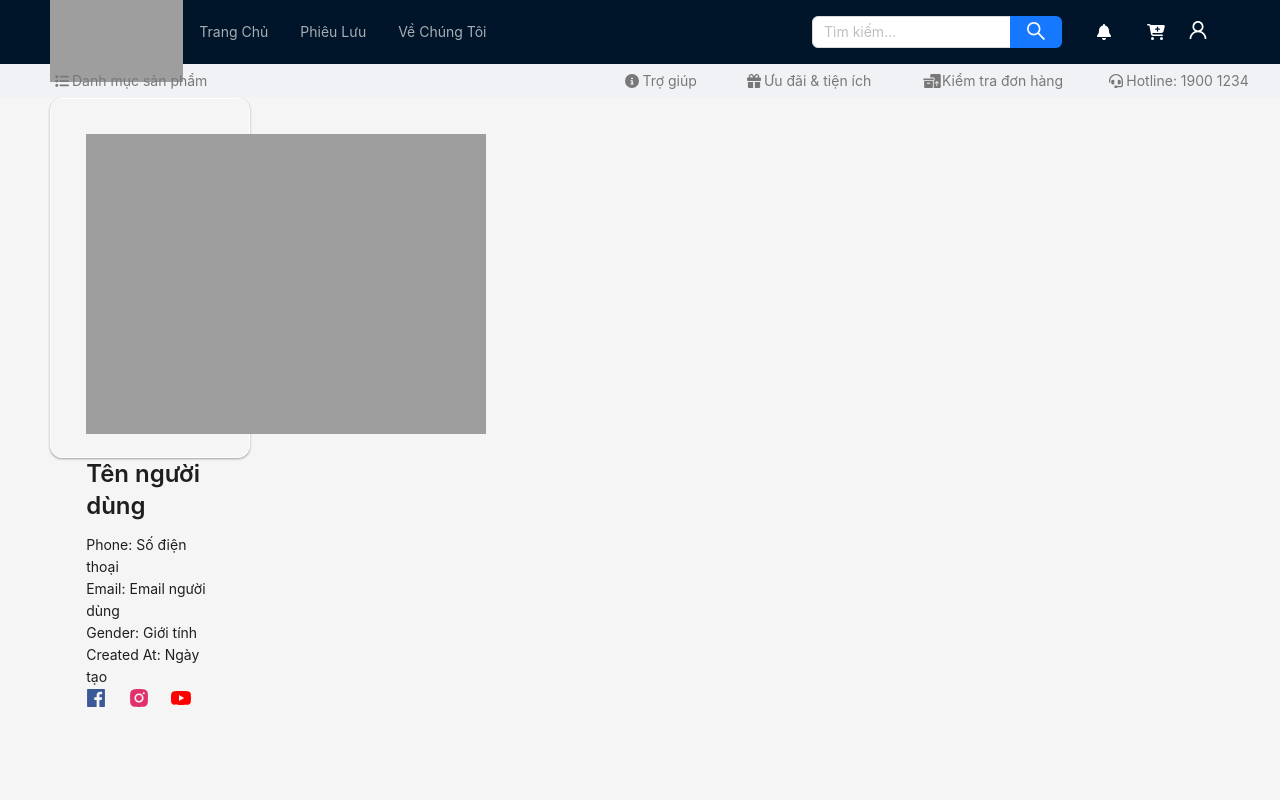
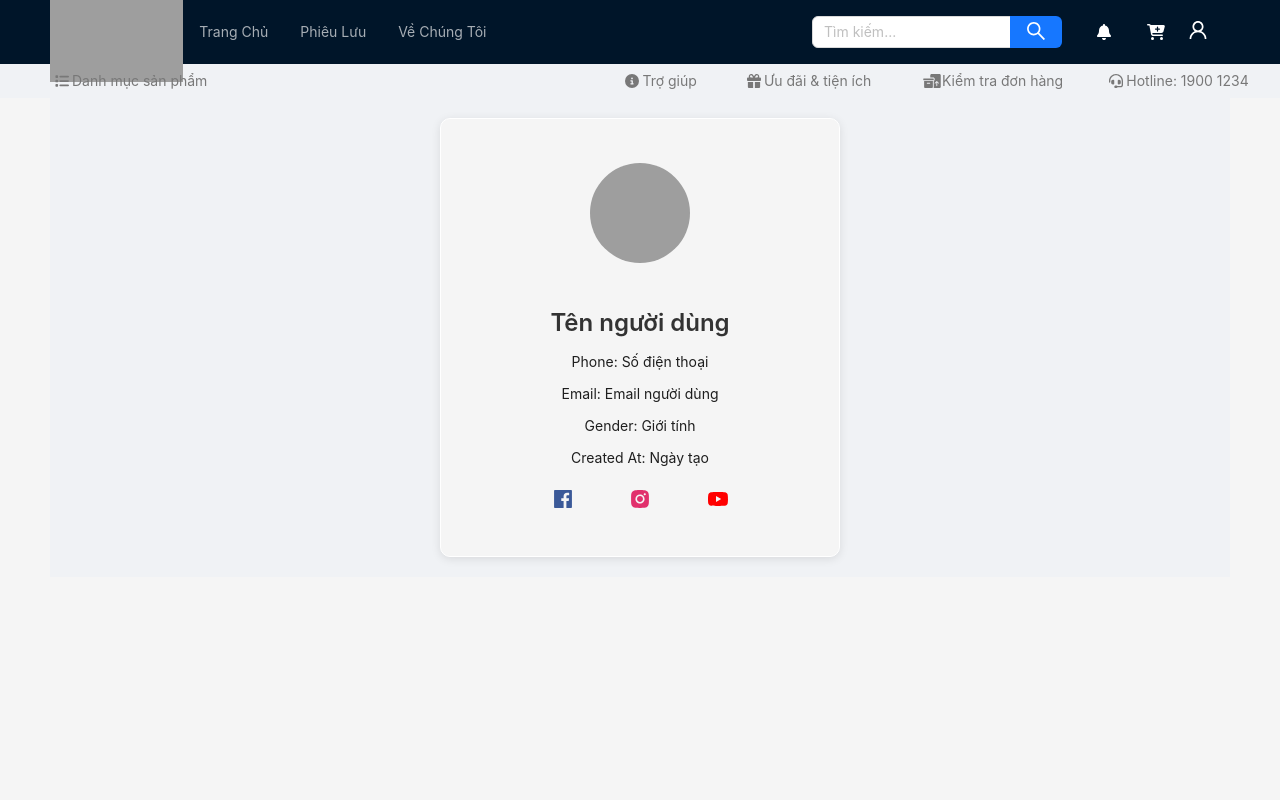
Before and after one commit to danglinh152/react-vite-test, a React (Vite) app: page /information in a window 1280 px wide. Shown: the top 800 px of the page. Built offline with nearby package versions, Linux system fonts and the light colour scheme; no server answers; sample sign-in values are in the browser's storage.

Commit message:
fix profile

```diff
--- a/src/pages/client/InfoClientPage.tsx
+++ b/src/pages/client/InfoClientPage.tsx
@@ -9,7 +9,6 @@ import { useAuth } from "../../provider/authProvider";
 import { jwtDecode } from "jwt-decode";
 import { toast } from "react-toastify";
 import { Navigate } from "react-router-dom";
-
 
 const { Title, Text } = Typography;
 
@@ -110,31 +109,72 @@ const InfoClient: React.FC = () => {
   }
 
   return (
-    <div className="container">
-      <Card className="card">
-        <img src={`http://localhost:8080/storage/upload/${userInfo?.avatar}`} alt="Avatar" className="avatar" />
-        <Title level={3}>{userInfo ? userInfo.name : "Tên người dùng"}</Title>
-        <div className="text">
-          <Text>Phone: {userInfo ? userInfo.phoneNumber : "Số điện thoại"}</Text>
+    <div
+      className="container"
+      style={{
+        padding: "20px",
+        backgroundColor: "#f0f2f5",
+        display: "flex",
+        justifyContent: "center",
+      }}
+    >
+      <Card
+        className="card"
+        style={{
+          borderRadius: "10px",
+          boxShadow: "0 2px 10px rgba(0, 0, 0, 0.1)",
+          textAlign: "center",
+          padding: "20px",
+          width: "400px",
+          height: "100%",
+        }}
+      >
+        <img
+          src={`http://localhost:8080/storage/upload/${userInfo?.avatar}`}
+          alt="Avatar"
+          className="avatar"
+          style={{
+            borderRadius: "50%",
+            width: "100px",
+            height: "100px",
+            marginBottom: "20px",
+          }}
+        />
+        <Title level={3} style={{ color: "#333" }}>
+          {userInfo ? userInfo.name : "Tên người dùng"}
+        </Title>
+        <div className="text" style={{ marginBottom: "10px" }}>
+          <Text>
+            Phone: {userInfo ? userInfo.phoneNumber : "Số điện thoại"}
+          </Text>
         </div>
-        <div className="text">
+        <div className="text" style={{ marginBottom: "10px" }}>
           <Text>Email: {userInfo ? userInfo.email : "Email người dùng"}</Text>
         </div>
-        <div className="text">
+        <div className="text" style={{ marginBottom: "10px" }}>
           <Text>Gender: {userInfo ? userInfo.gender : "Giới tính"}</Text>
         </div>
-        <div className="text">
+        <div className="text" style={{ marginBottom: "20px" }}>
           <Text>Created At: {userInfo ? userInfo.createdAt : "Ngày tạo"}</Text>
         </div>
-        <Row className="social-icons">
-          <Col span={8}>
-            <FacebookFilled className="icon" style={{ color: "#3b5998" }} />
+        <Row className="social-icons" justify="center">
+          <Col span={6}>
+            <FacebookFilled
+              className="icon"
+              style={{ color: "#3b5998", fontSize: "24px" }}
+            />
           </Col>
-          <Col span={8}>
-            <InstagramFilled className="icon" style={{ color: "#e1306c" }} />
+          <Col span={6}>
+            <InstagramFilled
+              className="icon"
+              style={{ color: "#e1306c", fontSize: "24px" }}
+            />
           </Col>
-          <Col span={8}>
-            <YoutubeFilled className="icon" style={{ color: "#ff0000" }} />
+          <Col span={6}>
+            <YoutubeFilled
+              className="icon"
+              style={{ color: "#ff0000", fontSize: "24px" }}
+            />
           </Col>
         </Row>
       </Card>
```
